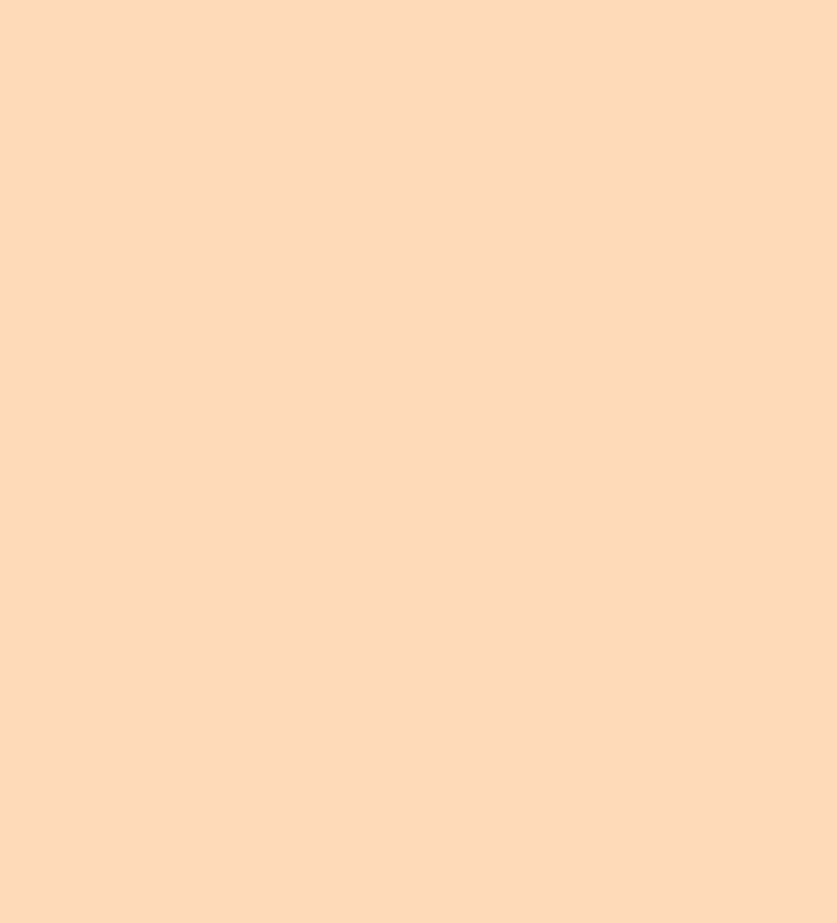
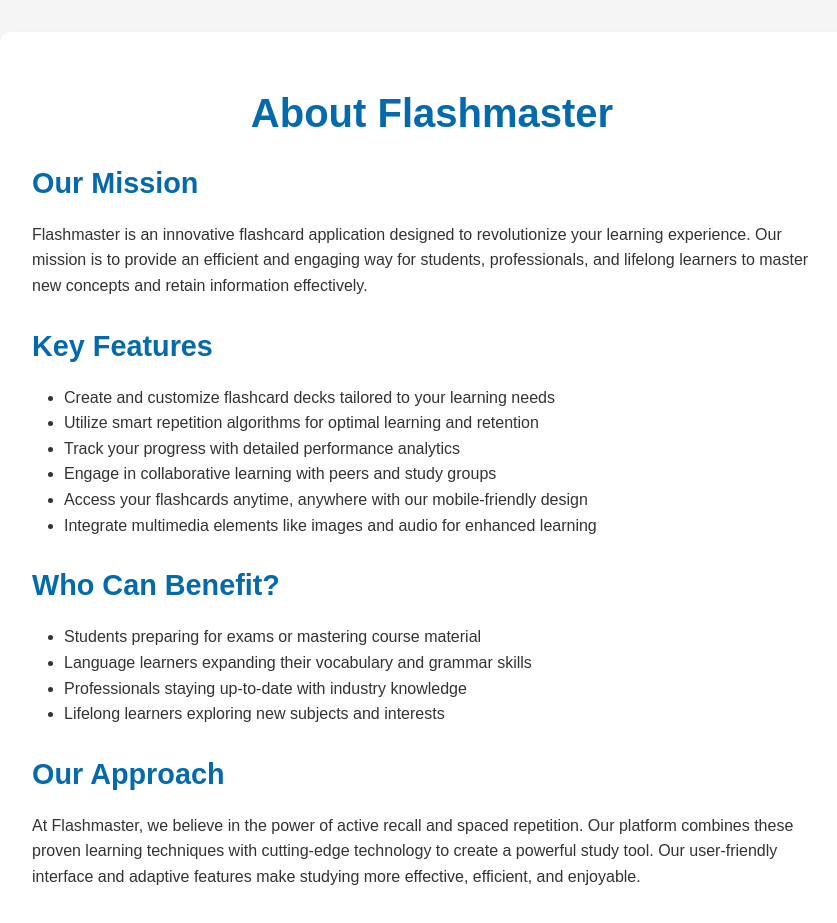
Before and after one commit to Mochatr/Flashmaster, a React (Create React App) app in the folder frontend/: page /about in a window 1280 px wide. Before the commit this address had no page. Shown: the top 923 px of the page, without its empty margins (208-1045 px from the left). Before the commit the page ends 800 px from the top, so only its background shows below. Built offline with nearby package versions, Linux system fonts and the light colour scheme.

Commit message:
Update About page, and enhance Homepage navigation

```diff
--- a/frontend/src/App.js
+++ b/frontend/src/App.js
@@ -4,7 +4,7 @@
 import LoginSignup from './components/LoginSignup/LoginSignup';
 import Dashboard from './components/Dashboard';
 import KnownCardsPage from './components/knownCardsPage';
-
+import About from './components/About';
 import HardCardsPage from './components/hardCardsPage';
 import Aipro from './components/aipro';
 import Team from './components/Team';
@@ -17,6 +17,7 @@
         <Route path="/Authenticate" element={<LoginSignup />} />
         <Route path="/dashboard" element={<Dashboard />} />
         <Route path="/team" element={<Team />} />
+        <Route path="/about" element={<About />} />
         <Route path="/decks/:deckId/known-cards" element={<KnownCardsPage/>} />
 <Route path="/decks/:deckId/hard-cards" element={<HardCardsPage/>} />
 <Route path="/generate" element={<Aipro/>} />
--- /dev/null
+++ b/frontend/src/components/About.js
@@ -0,0 +1,65 @@
+import React from 'react';
+import '../styling/About.css';
+
+const About = () => {
+  return (
+    <div className="about-page">
+      <div className="about-container">
+        <h1 className="about-heading">About Flashmaster</h1>
+        <div className="about-content">
+          <section>
+            <h2>Our Mission</h2>
+            <p>
+              Flashmaster is an innovative flashcard application designed to revolutionize your learning experience.
+              Our mission is to provide an efficient and engaging way for students, professionals, and lifelong
+              learners to master new concepts and retain information effectively.
+            </p>
+          </section>
+
+          <section>
+            <h2>Key Features</h2>
+            <ul>
+              <li>Create and customize flashcard decks tailored to your learning needs</li>
+              <li>Utilize smart repetition algorithms for optimal learning and retention</li>
+              <li>Track your progress with detailed performance analytics</li>
+              <li>Engage in collaborative learning with peers and study groups</li>
+              <li>Access your flashcards anytime, anywhere with our mobile-friendly design</li>
+              <li>Integrate multimedia elements like images and audio for enhanced learning</li>
+            </ul>
+          </section>
+
+          <section>
+            <h2>Who Can Benefit?</h2>
+            <ul>
+              <li>Students preparing for exams or mastering course material</li>
+              <li>Language learners expanding their vocabulary and grammar skills</li>
+              <li>Professionals staying up-to-date with industry knowledge</li>
+              <li>Lifelong learners exploring new subjects and interests</li>
+            </ul>
+          </section>
+
+          <section>
+            <h2>Our Approach</h2>
+            <p>
+              At Flashmaster, we believe in the power of active recall and spaced repetition. Our platform
+              combines these proven learning techniques with cutting-edge technology to create a powerful
+              study tool. Our user-friendly interface and adaptive features make studying more effective,
+              efficient, and enjoyable.
+            </p>
+          </section>
+
+          <section>
+            <h2>Join Our Community</h2>
+            <p>
+              Become part of the Flashmaster community today and unlock your full learning potential!
+              Whether you're a student, professional, or curious mind, Flashmaster is here to support
+              your journey towards knowledge and success.
+            </p>
+          </section>
+        </div>
+      </div>
+    </div>
+  );
+};
+
+export default About;
--- a/frontend/src/components/Homepage.js
+++ b/frontend/src/components/Homepage.js
@@ -17,6 +17,10 @@
     navigate('/team'); // Redirect to the Team page
   };
 
+  const handleAboutClick = () => {
+    navigate('/about'); // Redirect to the about page
+  };
+
   const handleHomeClick = () => {
     if (isLoggedIn) {
       navigate('/dashboard'); // Redirect to dashboard if logged in
@@ -30,7 +34,7 @@
       <nav className="navbar">
         <div className="nav-left" onClick={handleHomeClick} style={{ cursor: 'pointer' }}>FlashMaster</div>
         <ul className="nav-center">
-          <li>About</li>
+        <li onClick={handleAboutClick}>About</li>
           <li>Features</li>
           <li onClick={handleTeamClick}>Meet the Team </li>
         </ul>
--- /dev/null
+++ b/frontend/src/styling/About.css
@@ -0,0 +1,62 @@
+.about-page {
+  min-height: 100vh;
+  display: flex;
+  justify-content: center;
+  align-items: center;
+  background-color: #f5f5f5;
+  padding: 2rem 0;
+}
+
+.about-container {
+  max-width: 800px;
+  width: 100%;
+  margin: 0 auto;
+  padding: 2rem;
+  background-color: white;
+  border-radius: 10px;
+  box-shadow: 0 4px 6px rgba(0, 0, 0, 0.1);
+}
+
+.about-heading {
+  text-align: center;
+  color: #046aad;
+  font-size: 2.5rem;
+  margin-bottom: 1.5rem;
+}
+
+.about-content {
+  font-size: 1rem;
+  color: #333;
+  line-height: 1.6;
+}
+
+.about-content h2 {
+  color: #046aad;
+  font-size: 1.8rem;
+  margin-top: 1.5rem;
+  margin-bottom: 1rem;
+}
+
+.about-content ul {
+  list-style-type: disc;
+  padding-left: 2rem;
+  margin-bottom: 1rem;
+}
+
+.about-content p {
+  margin-bottom: 1rem;
+}
+
+@media (max-width: 768px) {
+  .about-container {
+    padding: 1.5rem;
+  }
+
+  .about-heading {
+    font-size: 2rem;
+  }
+
+  .about-content h2 {
+    font-size: 1.5rem;
+  }
+}
```
Also changed, not shown: frontend/src/styling/Team.css (+0 -132 lines).
